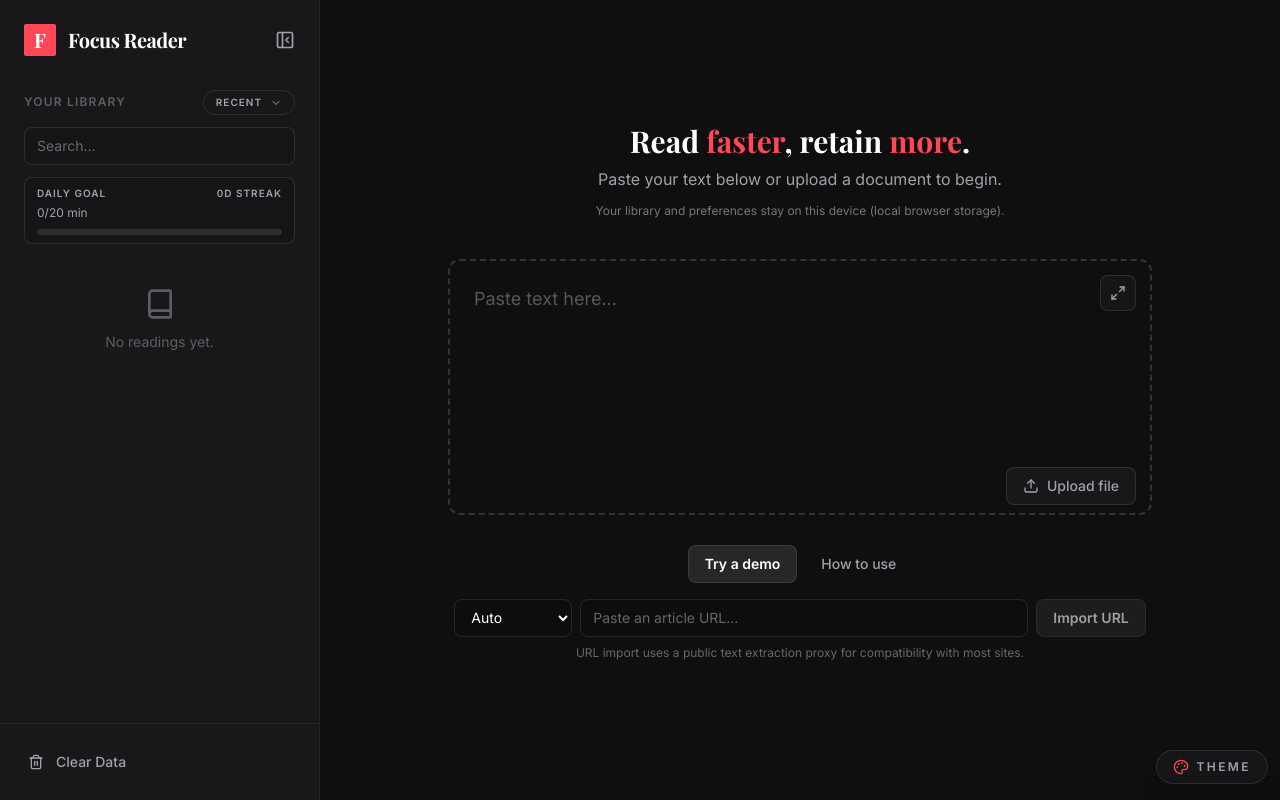
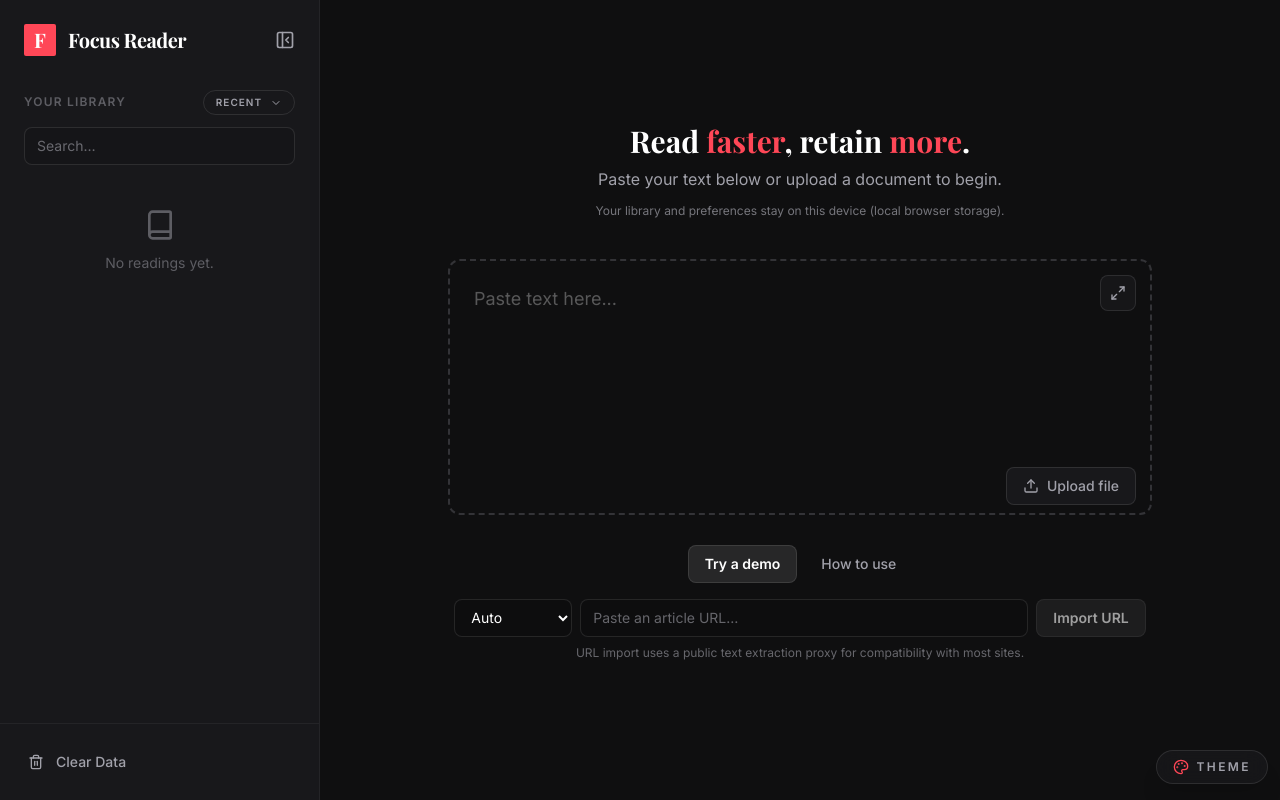
Before and after one commit to M3RCU3Y/Flow-Reader, a React (Vite) app: page / in a window 1280 px wide. Built offline with nearby package versions, Linux system fonts and the light colour scheme.

Commit message:
Remove study goals and fix reader state regressions

```diff
--- a/App.tsx
+++ b/App.tsx
@@ -1,15 +1,11 @@
 import React, { useState, useEffect, useMemo, useRef } from 'react';
-import { Book, BookSettings, Bookmark, DailyGoal, Note, ReaderMode, ReaderPreferences, ReviewItem, SessionSummary } from './types';
+import { Book, BookSettings, Bookmark, Note, ReaderMode, ReaderPreferences, ReviewItem, SessionSummary } from './types';
 import { useRSVP } from './hooks/useRSVP';
 import {
   appendSessionSummary,
   deleteBook,
-  getAllSessionSummaries,
   getLibrary,
-  getSessionSummariesForBook,
-  getStudyGoal,
   saveBook,
-  saveStudyGoal,
   clearAllData,
   updateBookProgress,
   updateBookSettings,
@@ -32,20 +28,6 @@ import { LibrarySortMenu } from './components/LibrarySortMenu';
 
 const REVIEW_WINDOW_BEFORE = 6;
 const REVIEW_WINDOW_AFTER = 14;
-
-const dayKeyFromTs = (ts: number) => {
-  const d = new Date(ts);
-  const yyyy = d.getFullYear();
-  const mm = String(d.getMonth() + 1).padStart(2, '0');
-  const dd = String(d.getDate()).padStart(2, '0');
-  return `${yyyy}-${mm}-${dd}`;
-};
-
-const addDays = (key: string, delta: number) => {
-  const d = new Date(`${key}T00:00:00`);
-  d.setDate(d.getDate() + delta);
-  return dayKeyFromTs(d.getTime());
-};
 
 export default function App() {
   const [activeBook, setActiveBook] = useState<Book | null>(null);
@@ -94,7 +76,6 @@ export default function App() {
   const [showBionicHint, setShowBionicHint] = useState(false);
   const [isBionicHintFading, setIsBionicHintFading] = useState(false);
   const [isBookmarksOpen, setIsBookmarksOpen] = useState(false);
-  const [studyGoal, setStudyGoal] = useState<DailyGoal>(() => getStudyGoal());
   const [isSessionRecapOpen, setIsSessionRecapOpen] = useState(false);
   const [lastSessionSummary, setLastSessionSummary] = useState<SessionSummary | null>(null);
   const [sessionWordsRead, setSessionWordsRead] = useState(0);
@@ -246,7 +227,6 @@ export default function App() {
       clearAllData();
       setLibrary([]);
       setActiveBook(null);
-      setStudyGoal(getStudyGoal());
       setLastSessionSummary(null);
       setIsSessionRecapOpen(false);
     }
@@ -257,9 +237,14 @@ export default function App() {
     let nextBook = book;
     if (shouldRestart) {
       updateBookProgress(book.id, 0);
+      updateBookSettings(book.id, { bionicScrollPercent: undefined });
       nextBook = {
         ...book,
         progressIndex: 0,
+        settings: {
+          ...(book.settings || {}),
+          bionicScrollPercent: undefined,
+        },
       };
       setLibrary(getLibrary());
     }
@@ -561,58 +546,6 @@ export default function App() {
 
     return sorted;
   }, [library, libraryQuery, librarySort]);
-
-  const todayProgress = useMemo(() => {
-    const today = dayKeyFromTs(Date.now());
-    const summaries = activeBook ? getSessionSummariesForBook(activeBook.id) : [];
-    const allSummaries = getAllSessionSummaries();
-    const allToday = allSummaries.filter((s) => dayKeyFromTs(s.endedAt) === today);
-    const minutes = allToday.reduce((acc, s) => acc + (s.endedAt - s.startedAt) / 60000, 0);
-    const words = allToday.reduce((acc, s) => acc + s.wordsRead, 0);
-    const goalMet =
-      studyGoal.type === 'minutes'
-        ? minutes >= studyGoal.value
-        : words >= studyGoal.value;
-
-    const byDay = new Map<string, { minutes: number; words: number }>();
-    for (const s of allSummaries) {
-      const key = dayKeyFromTs(s.endedAt);
-      const entry = byDay.get(key) || { minutes: 0, words: 0 };
-      entry.minutes += (s.endedAt - s.startedAt) / 60000;
-      entry.words += s.wordsRead;
-      byDay.set(key, entry);
-    }
-    let streak = 0;
-    let cursor = today;
-    while (true) {
-      const entry = byDay.get(cursor);
-      if (!entry) break;
-      const met = studyGoal.type === 'minutes' ? entry.minutes >= studyGoal.value : entry.words >= studyGoal.value;
-      if (!met) break;
-      streak += 1;
-      cursor = addDays(cursor, -1);
-    }
-
-    return {
-      minutes: Math.round(minutes),
-      words,
-      goalMet,
-      streak,
-      activeBookSessions: summaries.length,
-    };
-  }, [activeBook?.id, studyGoal.type, studyGoal.value, lastSessionSummary?.id]);
-
-  useEffect(() => {
-    saveStudyGoal(studyGoal);
-    if (activeBook) {
-      updateBookSettings(activeBook.id, {
-        goalsSnapshot: {
-          dailyGoalType: studyGoal.type,
-          dailyGoalValue: studyGoal.value,
-        },
-      });
-    }
-  }, [studyGoal]);
 
   const headerEngagedRef = useRef(false);
   const footerEngagedRef = useRef(false);
@@ -1349,6 +1282,8 @@ export default function App() {
       contextStrength: settings?.contextStrength ?? defaults.contextStrength,
       bionicStrength: settings?.bionicStrength ?? defaults.bionicStrength,
       lineWidth: settings?.lineWidth ?? defaults.lineWidth,
+      smartTimingEnabled: defaults.smartTimingEnabled,
+      comfortModeEnabled: defaults.comfortModeEnabled,
     };
     bionicScrollPercentRef.current = settings?.bionicScrollPercent ?? null;
     setReaderSettings(nextSettings);
@@ -1547,32 +1482,6 @@ export default function App() {
                className="mt-3 w-full rounded-lg border border-text-primary/10 bg-black/10 px-3 py-2 text-sm text-text-primary placeholder:text-text-secondary/60 focus:border-accent-red/60 focus:outline-none transition-colors duration-200"
                aria-label="Search library"
              />
-             <div className="mt-3 rounded-lg border border-text-primary/10 bg-black/10 px-3 py-2">
-               <div className="flex items-center justify-between text-[10px] uppercase tracking-widest text-text-secondary font-bold">
-                 <span>Daily Goal</span>
-                 <span>{todayProgress.streak}d streak</span>
-               </div>
-               <div className="mt-1 text-xs text-text-secondary">
-                 {studyGoal.type === 'minutes'
-                   ? `${todayProgress.minutes}/${studyGoal.value} min`
-                   : `${todayProgress.words}/${studyGoal.value} words`}
-               </div>
-               <div className="mt-2 h-1.5 rounded-full bg-text-primary/10 overflow-hidden">
-                 <div
-                   className="h-full bg-progress rounded-full transition-all duration-300"
-                   style={{
-                     width: `${Math.min(
-                       100,
-                       Math.round(
-                         ((studyGoal.type === 'minutes' ? todayProgress.minutes : todayProgress.words) /
-                           Math.max(1, studyGoal.value)) *
-                           100
-                       )
-                     )}%`,
-                   }}
-                 />
-               </div>
-             </div>
            </div>
            <Library
              books={visibleLibrary}
@@ -1969,11 +1878,6 @@ export default function App() {
           isOpen={isHelpOpen}
           mode={mode}
           hasActiveBook={Boolean(activeBook)}
-          studyGoal={studyGoal}
-          todayMinutes={todayProgress.minutes}
-          todayWords={todayProgress.words}
-          streakDays={todayProgress.streak}
-          onStudyGoalChange={setStudyGoal}
           onClose={() => setIsHelpOpen(false)}
           onDontShowAgain={() => setHelpSuppressed(true)}
         />
@@ -2036,9 +1940,6 @@ export default function App() {
                   </div>
                 </div>
               </div>
-              <p className="mt-3 text-xs text-text-secondary">
-                Today: {studyGoal.type === 'minutes' ? `${todayProgress.minutes}/${studyGoal.value} min` : `${todayProgress.words}/${studyGoal.value} words`} • Streak {todayProgress.streak}d
-              </p>
               <div className="mt-4 flex justify-end gap-2">
                 <button
                   type="button"
--- a/components/BookmarksPanel.tsx
+++ b/components/BookmarksPanel.tsx
@@ -107,7 +107,8 @@ export const BookmarksPanel: React.FC<BookmarksPanelProps> = ({
           <button
             type="button"
             onClick={onStartReview}
-            className="w-full inline-flex items-center justify-center gap-2 px-4 py-2 rounded-lg border border-accent-red/30 bg-accent-red/15 text-sm font-semibold text-text-primary hover:bg-accent-red/20 transition-colors"
+            disabled={reviewItemCount === 0}
+            className="w-full inline-flex items-center justify-center gap-2 px-4 py-2 rounded-lg border border-accent-red/30 bg-accent-red/15 text-sm font-semibold text-text-primary hover:bg-accent-red/20 transition-colors disabled:opacity-50 disabled:cursor-not-allowed"
           >
             <RotateCcw className="w-4 h-4" />
             Review session ({reviewItemCount})
--- a/components/TextInput.tsx
+++ b/components/TextInput.tsx
@@ -438,6 +438,10 @@ export const TextInput: React.FC<TextInputProps> = ({ onStartReading, onOpenHelp
         return;
       }
       setText(cleaned);
+      setSourceMeta({
+        sourceType: 'url',
+        sourceUrl: blockedSourceUrl || normalizeUrlInput(urlDraft),
+      });
       if (!title.trim()) {
         const fallbackTitle = (blockedSourceUrl || normalizeUrlInput(urlDraft))
           .replace(/^https?:\/\//i, '')
@@ -447,6 +451,7 @@ export const TextInput: React.FC<TextInputProps> = ({ onStartReading, onOpenHelp
       setStatus('success');
       setErrorMessage('');
       setUrlImportState('idle');
+      setBlockedSourceUrl('');
       setUrlImportMessage('Pasted text from clipboard.');
     } catch (err) {
       console.error(err);
--- a/services/storage.ts
+++ b/services/storage.ts
@@ -1,4 +1,4 @@
-import { Book, BookSettings, DailyGoal, Note, ReviewItem, SessionSummary } from '../types';
+import { Book, BookSettings, Note, ReviewItem, SessionSummary } from '../types';
 
 const STORAGE_KEY = 'focus_reader_library';
 const PREFS_KEY = 'focus_reader_prefs';
@@ -8,11 +8,6 @@ const HELP_PREFS_KEY = 'focus_reader_help_prefs';
 const BIONIC_HINT_KEY = 'focus_reader_seen_bionic_hint';
 const SESSION_SUMMARIES_KEY = 'focus_reader_session_summaries';
 const STUDY_GOAL_KEY = 'focus_reader_study_goal';
-
-const DEFAULT_DAILY_GOAL: DailyGoal = {
-  type: 'minutes',
-  value: 20,
-};
 
 const parseJson = <T,>(key: string, fallback: T): T => {
   try {
@@ -144,22 +139,3 @@ export const appendSessionSummary = (summary: SessionSummary): void => {
   const next = [summary, ...list].slice(0, 500);
   localStorage.setItem(SESSION_SUMMARIES_KEY, JSON.stringify(next));
 };
-
-export const getStudyGoal = (): DailyGoal => {
-  const parsed = parseJson<Partial<DailyGoal>>(STUDY_GOAL_KEY, DEFAULT_DAILY_GOAL);
-  const type = parsed?.type === 'words' ? 'words' : 'minutes';
-  const value = Number(parsed?.value);
-  if (!Number.isFinite(value) || value <= 0) return DEFAULT_DAILY_GOAL;
-  return {
-    type,
-    value: Math.round(value),
-  };
-};
-
-export const saveStudyGoal = (goal: DailyGoal): void => {
-  const safe: DailyGoal = {
-    type: goal.type === 'words' ? 'words' : 'minutes',
-    value: Math.max(1, Math.round(goal.value)),
-  };
-  localStorage.setItem(STUDY_GOAL_KEY, JSON.stringify(safe));
-};
```
Also changed, not shown: components/ControlCenter.tsx (+5 -4 lines), components/HelpOverlay.tsx (+1 -53 lines), types.ts (+0 -11 lines).
